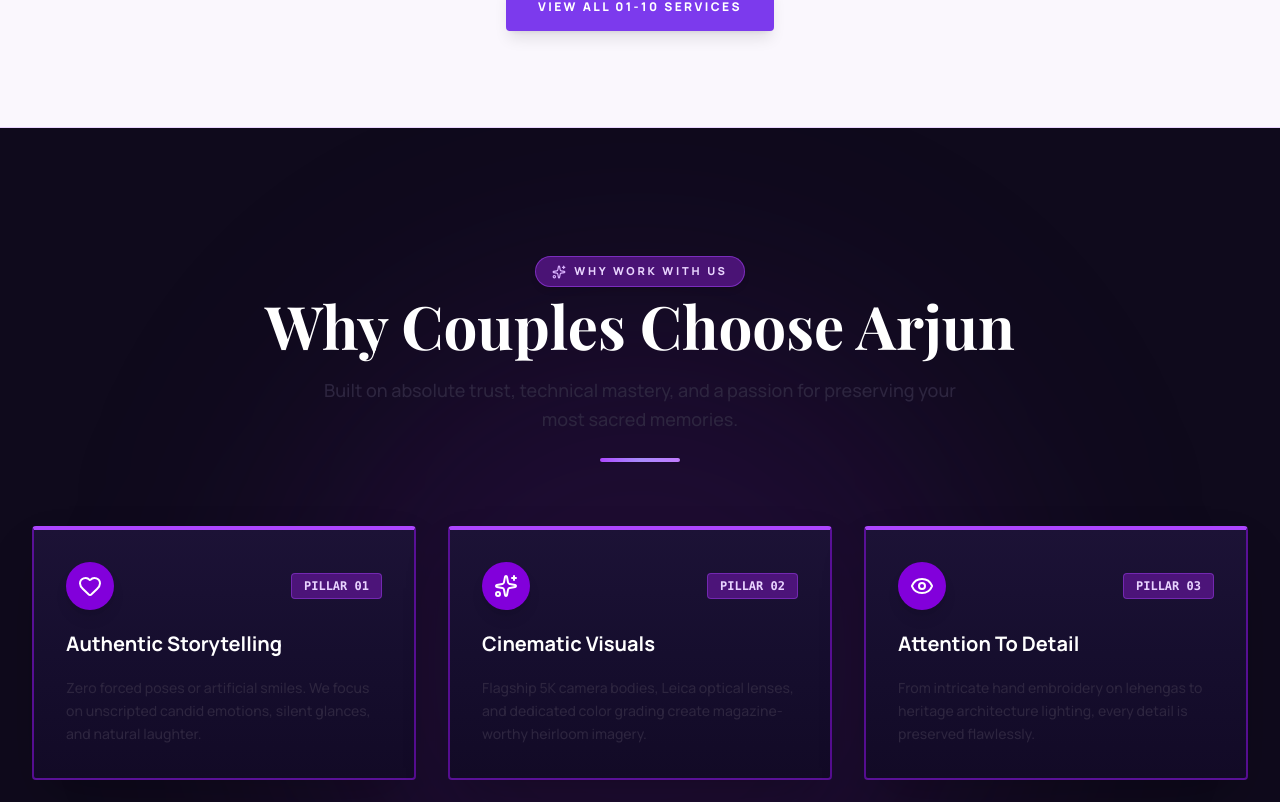
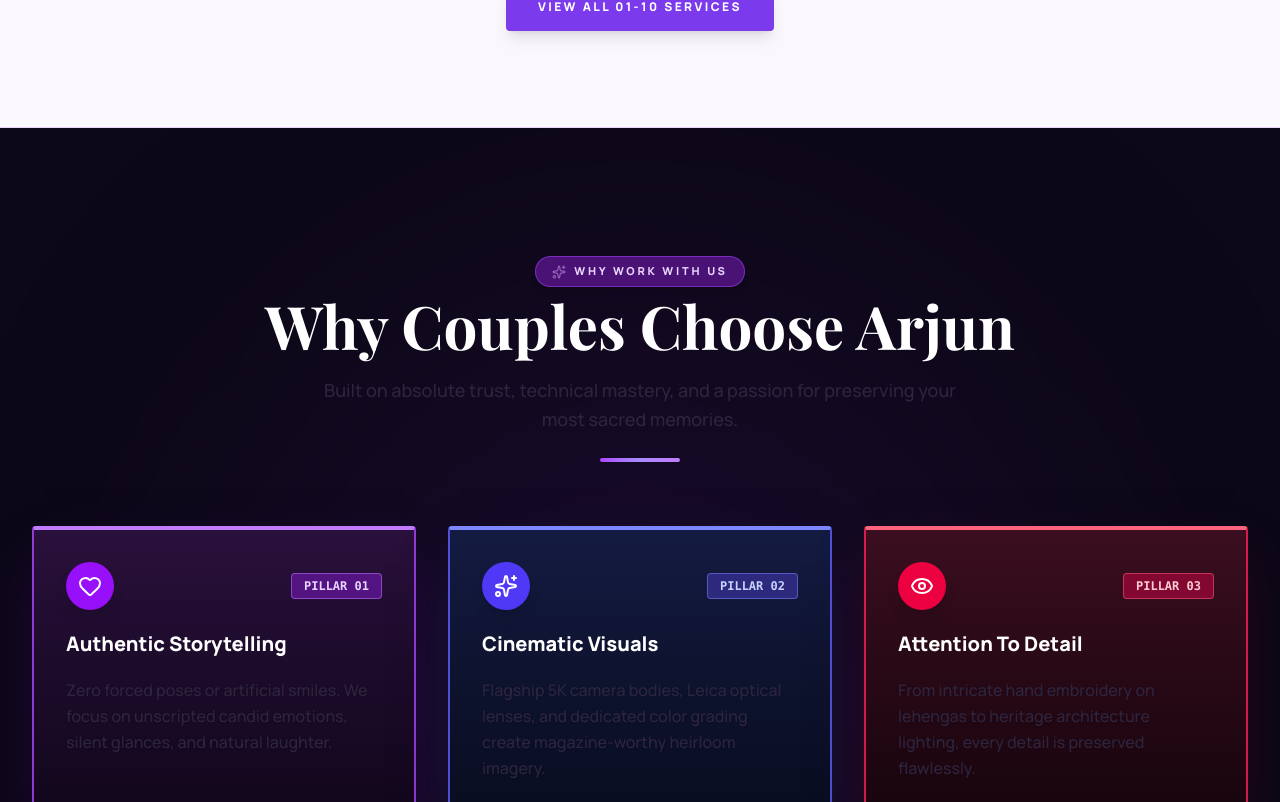
Before and after one commit to skotturty-dotcom/photography_website, a React (Vite) app: page / in a window 1280 px wide. Shown: the part 7178-7980 px from the top of the page. Built offline with nearby package versions, Linux system fonts and the light colour scheme; a web font is replaced by a local one.

Commit message:
style: give 6 unique distinct color themes to WhyChooseUs pillar boxes with crisp white fonts

```diff
--- a/src/components/sections/WhyChooseUs.jsx
+++ b/src/components/sections/WhyChooseUs.jsx
@@ -1,6 +1,5 @@
 import React from 'react';
-import { SectionHeading } from '../common/SectionHeading';
-import { Heart, Sparkles, Eye, ShieldCheck, Clock, Award } from 'lucide-react';
+import { Sparkles, Heart, Eye, ShieldCheck, Clock, Award } from 'lucide-react';
 
 export const WhyChooseUs = () => {
   const pillars = [
@@ -8,49 +7,67 @@ export const WhyChooseUs = () => {
       id: "01",
       title: "Authentic Storytelling",
       desc: "Zero forced poses or artificial smiles. We focus on unscripted candid emotions, silent glances, and natural laughter.",
-      icon: Heart
+      icon: Heart,
+      cardBg: "bg-gradient-to-b from-[#2A103C] via-[#1C0B2A] to-[#12071C] border-2 border-purple-500/80 border-t-4 border-t-purple-400 hover:border-purple-300 shadow-purple-950/60",
+      iconBg: "bg-purple-600 group-hover:bg-purple-500",
+      pillBg: "bg-purple-900/90 text-purple-200 border-purple-400/50"
     },
     {
       id: "02",
       title: "Cinematic Visuals",
       desc: "Flagship 5K camera bodies, Leica optical lenses, and dedicated color grading create magazine-worthy heirloom imagery.",
-      icon: Sparkles
+      icon: Sparkles,
+      cardBg: "bg-gradient-to-b from-[#141B42] via-[#0E132F] to-[#090D20] border-2 border-indigo-500/80 border-t-4 border-t-indigo-400 hover:border-indigo-300 shadow-indigo-950/60",
+      iconBg: "bg-indigo-600 group-hover:bg-indigo-500",
+      pillBg: "bg-indigo-900/90 text-indigo-200 border-indigo-400/50"
     },
     {
       id: "03",
       title: "Attention To Detail",
       desc: "From intricate hand embroidery on lehengas to heritage architecture lighting, every detail is preserved flawlessly.",
-      icon: Eye
+      icon: Eye,
+      cardBg: "bg-gradient-to-b from-[#3B0E20] via-[#280916] to-[#18050D] border-2 border-rose-500/80 border-t-4 border-t-rose-400 hover:border-rose-300 shadow-rose-950/60",
+      iconBg: "bg-rose-600 group-hover:bg-rose-500",
+      pillBg: "bg-rose-900/90 text-rose-200 border-rose-400/50"
     },
     {
       id: "04",
       title: "Personalized Experience",
       desc: "Custom timeline planning, dedicated location recces, and responsive communication throughout your entire journey.",
-      icon: ShieldCheck
+      icon: ShieldCheck,
+      cardBg: "bg-gradient-to-b from-[#092B22] via-[#051D17] to-[#03130E] border-2 border-emerald-500/80 border-t-4 border-t-emerald-400 hover:border-emerald-300 shadow-emerald-950/60",
+      iconBg: "bg-emerald-600 group-hover:bg-emerald-500",
+      pillBg: "bg-emerald-900/90 text-emerald-200 border-emerald-400/50"
     },
     {
       id: "05",
       title: "Professional Delivery",
       desc: "Instant real-time dual memory card data backups, rapid 3-week digital gallery turnarounds, and luxury print albums.",
-      icon: Clock
+      icon: Clock,
+      cardBg: "bg-gradient-to-b from-[#38200B] via-[#261507] to-[#180D04] border-2 border-amber-500/80 border-t-4 border-t-amber-400 hover:border-amber-300 shadow-amber-950/60",
+      iconBg: "bg-amber-600 group-hover:bg-amber-500",
+      pillBg: "bg-amber-900/90 text-amber-200 border-amber-400/50"
     },
     {
       id: "06",
       title: "Trusted By Couples",
       desc: "Over 150+ happy couples and 10+ years of continuous craftsmanship recognized across Vogue & WedMeGood.",
-      icon: Award
+      icon: Award,
+      cardBg: "bg-gradient-to-b from-[#360D33] via-[#250823] to-[#180516] border-2 border-fuchsia-500/80 border-t-4 border-t-fuchsia-400 hover:border-fuchsia-300 shadow-fuchsia-950/60",
+      iconBg: "bg-fuchsia-600 group-hover:bg-fuchsia-500",
+      pillBg: "bg-fuchsia-900/90 text-fuchsia-200 border-fuchsia-400/50"
     }
   ];
 
   return (
-    <section className="py-24 sm:py-32 bg-[#0F0A1C] border-b border-purple-900/60 relative overflow-hidden">
+    <section className="py-24 sm:py-32 bg-[#0C0817] border-b border-purple-900/60 relative overflow-hidden">
       {/* Soft Ambient Halo Background Glow */}
-      <div className="absolute top-1/2 left-1/2 -translate-x-1/2 -translate-y-1/2 w-[700px] h-[700px] bg-purple-900/20 rounded-full blur-[120px] pointer-events-none" />
+      <div className="absolute top-1/2 left-1/2 -translate-x-1/2 -translate-y-1/2 w-[800px] h-[800px] bg-purple-900/15 rounded-full blur-[140px] pointer-events-none" />
 
       <div className="max-w-7xl mx-auto px-4 sm:px-6 lg:px-8 space-y-16 relative z-10">
         <div className="flex flex-col items-center text-center space-y-3 mb-12 sm:mb-16">
           <div className="inline-flex items-center space-x-2 bg-purple-900/80 border border-purple-500/50 px-4 py-1.5 rounded-full shadow-md mb-1">
-            <Sparkles className="w-3.5 h-3.5 text-purple-300" />
+            <Sparkles className="w-3.5 h-3.5 text-purple-300 animate-pulse" />
             <span className="text-[11px] font-body tracking-[0.25em] text-purple-200 uppercase font-extrabold">
               WHY WORK WITH US
             </span>
@@ -64,29 +81,29 @@ export const WhyChooseUs = () => {
           <div className="w-20 h-[3.5px] bg-gradient-to-r from-purple-500 via-[#A78BFA] to-purple-400 rounded-full mt-3 shadow-xs" />
         </div>
 
-        {/* 6 DARK LUXURY CARDS WITH WHITE FONTS */}
+        {/* 6 UNIQUE DISTINCT COLOR THEME CARDS WITH CRISP WHITE FONTS */}
         <div className="grid grid-cols-1 md:grid-cols-2 lg:grid-cols-3 gap-8">
           {pillars.map((pillar) => {
             const IconComp = pillar.icon;
             return (
               <div
                 key={pillar.id}
-                className="bg-gradient-to-b from-[#1C1236] via-[#160E2E] to-[#120A26] border-2 border-purple-600/50 border-t-4 border-t-purple-500 p-8 rounded-sm space-y-5 shadow-2xl hover:border-purple-400 hover:shadow-purple-900/30 transition-all duration-300 group"
+                className={`${pillar.cardBg} p-8 rounded-sm space-y-5 shadow-2xl transition-all duration-300 group hover:-translate-y-1.5`}
               >
                 <div className="flex items-center justify-between">
-                  <div className="w-12 h-12 rounded-full bg-purple-700 text-white flex items-center justify-center shadow-lg group-hover:scale-110 group-hover:bg-purple-600 transition-all">
+                  <div className={`w-12 h-12 rounded-full ${pillar.iconBg} text-white flex items-center justify-center shadow-lg group-hover:scale-110 transition-all`}>
                     <IconComp className="w-6 h-6" />
                   </div>
-                  <span className="font-mono text-xs text-purple-200 font-extrabold bg-purple-900/80 px-3 py-1 rounded border border-purple-500/40">
+                  <span className={`font-mono text-xs font-extrabold px-3 py-1 rounded border ${pillar.pillBg}`}>
                     PILLAR {pillar.id}
                   </span>
                 </div>
 
-                <h3 className="font-sans text-xl text-white font-bold group-hover:text-purple-300 transition-colors leading-snug tracking-wide">
+                <h3 className="font-sans text-xl text-white font-black leading-snug tracking-wide group-hover:text-white transition-colors">
                   {pillar.title}
                 </h3>
 
-                <p className="text-sm text-purple-100 font-medium leading-relaxed">
+                <p className="text-sm sm:text-base text-white/95 font-medium leading-relaxed drop-shadow-xs">
                   {pillar.desc}
                 </p>
               </div>
```
